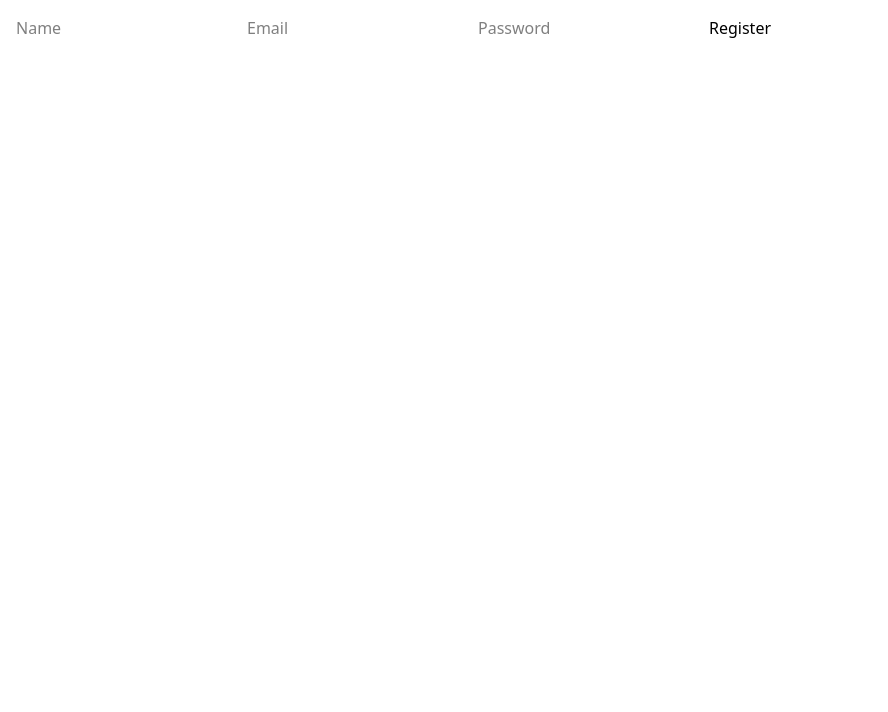
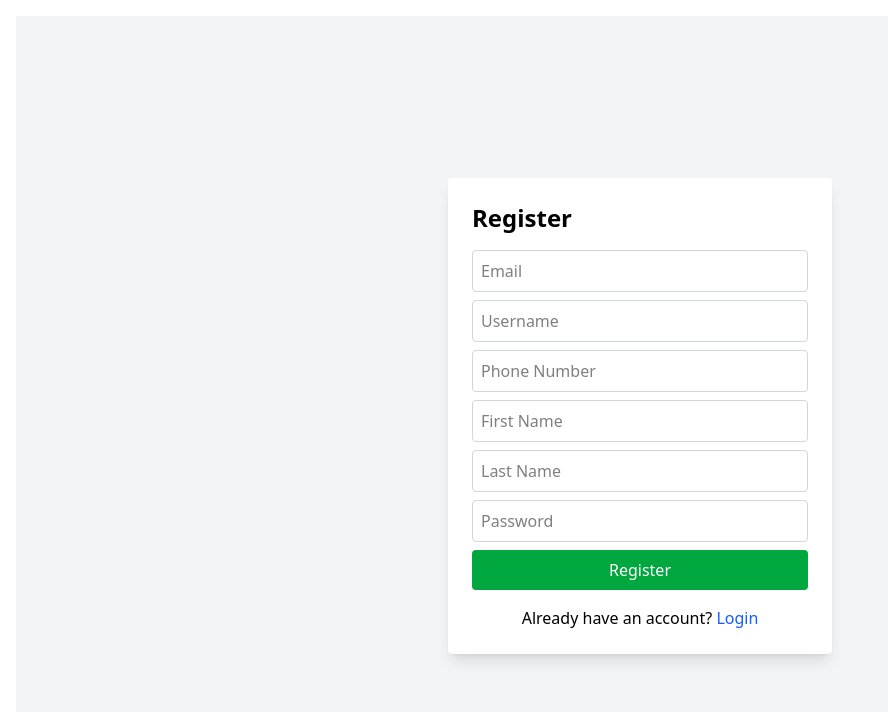
Before and after one commit to keith-codez/Eazi-FrontEnd, a React (Vite) app: page /customer-register in a window 1280 px wide. Shown: the top 712 px of the page, without its empty margins (0-888 px from the left). Built offline with nearby package versions, Linux system fonts and the light colour scheme.

Commit message:
fixed registration form stylimng

```diff
--- a/src/api.jsx
+++ b/src/api.jsx
@@ -59,7 +59,7 @@ export const resetPassword = async (token, password) => {
 
 
 export const loginCustomer = async (email, password) => {
-    const response = await fetch(`${API_PASS_URL}/rental/login`, {
+    const response = await fetch(`${API_PASS_URL}rentals/auth/login/customer/`, {
       method: "POST",
       headers: {
         "Content-Type": "application/json",
@@ -74,13 +74,13 @@ export const loginCustomer = async (email, password) => {
     return data;
   };
 
-  export const registerCustomer = async (name, email, password) => {
-    const response = await fetch(`${API_PASS_URL}/rental/register`, {
+  export const registerCustomer = async (email, username, phone_number, first_name, last_name, password) => {
+    const response = await fetch(`${API_PASS_URL}rentals/auth/register/customer/`, {
       method: "POST",
       headers: {
         "Content-Type": "application/json",
       },
-      body: JSON.stringify({ name, email, password }),
+      body: JSON.stringify({ email, username, phone_number, first_name, last_name, password }),
     });
     return await response.json();
   };
--- a/src/components/CustomerRegister.jsx
+++ b/src/components/CustomerRegister.jsx
@@ -1,41 +1,106 @@
 import React, { useState } from "react";
 import { registerCustomer } from "../api";
+import { useNavigate, Link } from "react-router-dom";
 
-const CustomerRegister = () => {
-  const [name, setName] = useState("");
-  const [email, setEmail] = useState("");
-  const [password, setPassword] = useState("");
+function CustomerRegister () {
+  const [formData, setFormData] = useState({
+    email: "",
+    username: "",
+    phone_number: "",
+    first_name: "",
+    last_name: "",
+    password: ""
+  });
 
-  const handleRegister = async (e) => {
+  const [message, setMessage] = useState("");
+  const navigate = useNavigate();
+
+  const handleChange = (e) => {
+    setFormData({ ...formData, [e.target.name]: e.target.value });
+  }
+
+  const handleSubmit = async (e) => {
     e.preventDefault();
-    const data = await registerCustomer(name, email, password);
-    if (data.success) {
-      // Redirect to login or show success
+    try {
+      await registerCustomer(
+        formData.email,
+        formData.username,
+        formData.phone_number,
+        formData.first_name,
+        formData.last_name,
+        formData.password
+      );
+      setMessage("User registered successfully! Redirecting to login...");
+      setTimeout(() => navigate("/login"), 2000);
+    } catch (error) {
+      setMessage(error.response?.data.error || "Registration failed.");
     }
-  };
+  }
 
   return (
-    <form onSubmit={handleRegister}>
+    <div className="flex justify-center items-center h-screen bg-gray-100">
+      <form onSubmit={handleSubmit} className="w-96 p-6 bg-white rounded shadow-lg">
+        <h2 className="text-2xl font-bold mb-4">Register</h2>
         <input
-        type="text"
-        placeholder="Name"
-        value={name}
-        onChange={(e) => setName(e.target.value)}
+          type="email"
+          name="email"
+          placeholder="Email"
+          className="w-full p-2 mb-2 border border-gray-300 rounded"
+          onChange={handleChange}
+          required
         />
         <input
-        type="email"
-        placeholder="Email"
-        value={email}
-        onChange={(e) => setEmail(e.target.value)}
+          type="username"
+          name="username"
+          placeholder="Username"
+          className="w-full p-2 mb-2 border border-gray-300 rounded"
+          onChange={handleChange}
+          required
+        />
+        <input
+          type="phone_number"
+          name="phone_number"
+          placeholder="Phone Number"
+          className="w-full p-2 mb-2 border border-gray-300 rounded"
+          onChange={handleChange}
+          required
+        />
+        <input
+          type="first_name"
+          name="first_name"
+          placeholder="First Name"
+          className="w-full p-2 mb-2 border border-gray-300 rounded"
+          onChange={handleChange}
+          required
+        />
+        <input
+          type="last_name"
+          name="last_name"
+          placeholder="Last Name"
+          className="w-full p-2 mb-2 border border-gray-300 rounded"
+          onChange={handleChange}
+          required
         />
         <input
           type="password"
+          name="password"
           placeholder="Password"
-        value={password}
-        onChange={(e) => setPassword(e.target.value)}
+          className="w-full p-2 mb-2 border border-gray-300 rounded"
+          onChange={handleChange}
+          required
         />
-      <button type="submit">Register</button>
+        <button type="submit" className="w-full bg-green-600 text-white p-2 rounded hover:bg-green-700" >
+          Register
+        </button>
+
+        <p className="mt-2 text-red-500">{message}</p>
+
+        <p className="mt-4 text-center">
+          Already have an account?{" "}
+          <Link to="/login" className="text-blue-600 hover:underline">Login</Link>
+        </p>
       </form>
+    </div>
   );
 };
 
```
Also changed, not shown: src/App.jsx (line endings or trailing spaces). Lines whose indentation alone changed are shown as unchanged.
